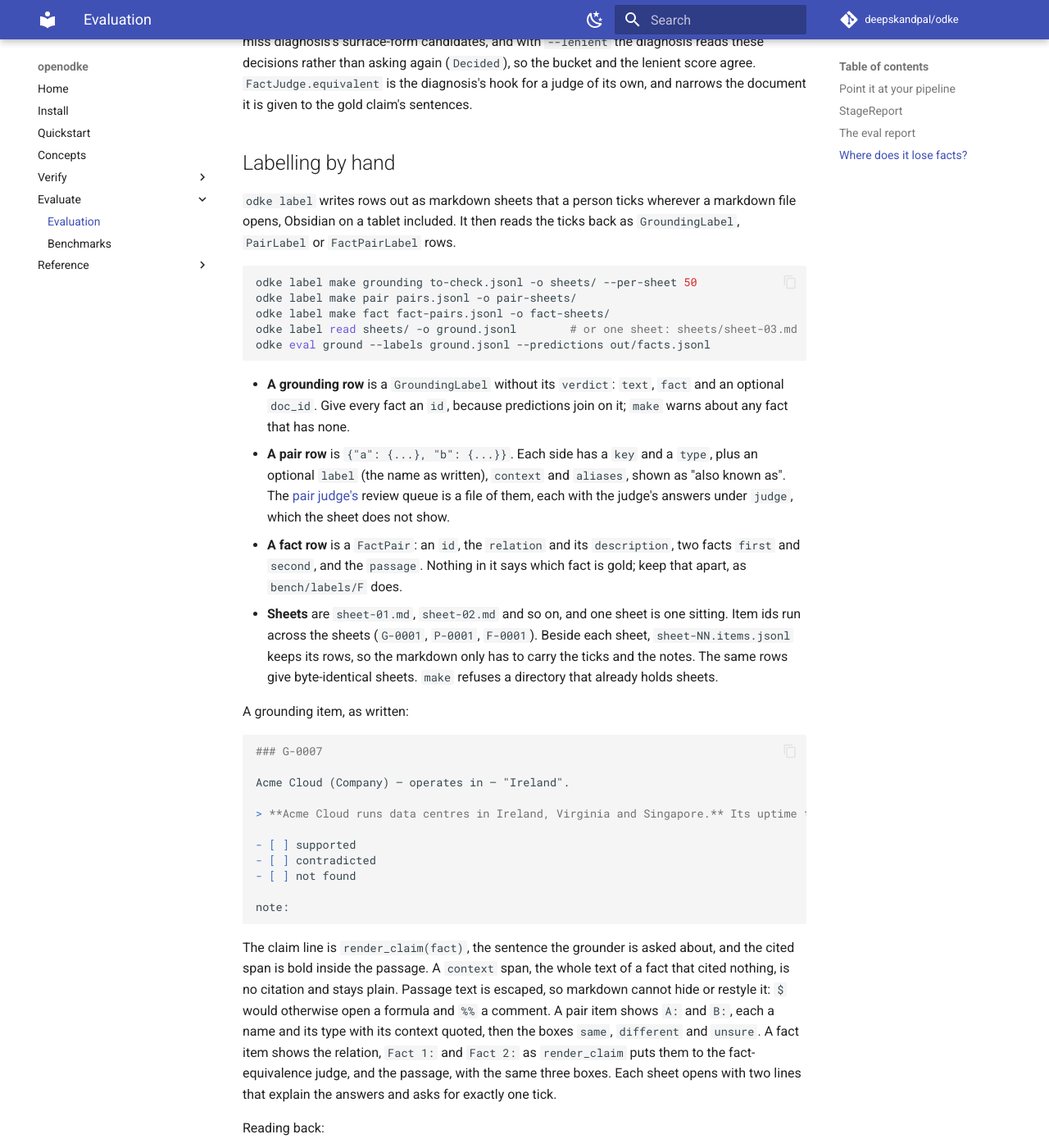
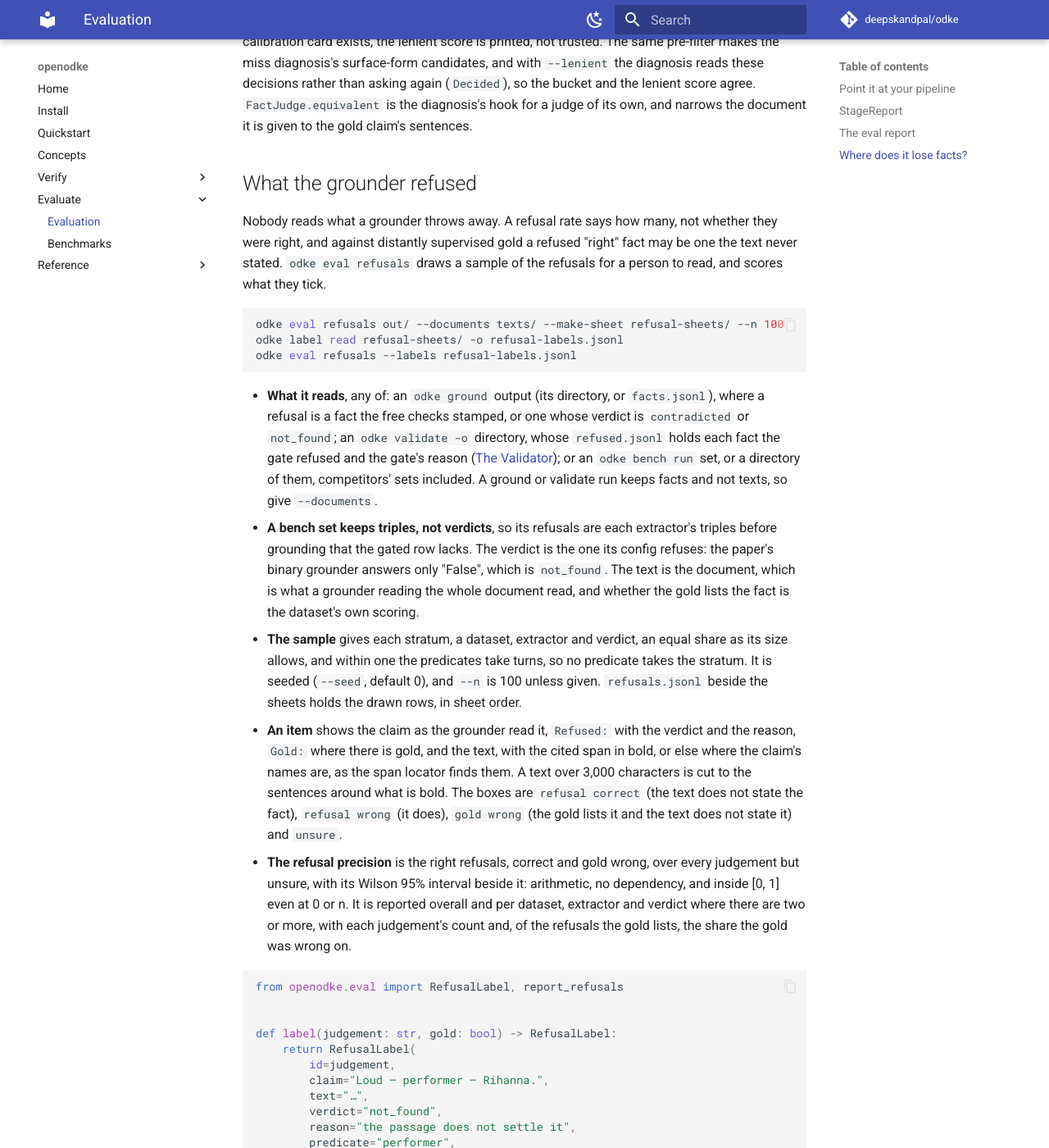
Before and after one commit to deepskandpal/odke, an MkDocs documentation site: the page built from docs/evaluation.md, in a window 1280 px wide and 1400 px high, scrolled down 27252 px. Shown: the whole window at 82% size. Built offline with MkDocs 1.6.1 and Material for MkDocs 9.7.7, drawn with Linux system fonts in a browser that asks for light colours; comment, search, counter and statistics services are not loaded; some of the changed text lies outside the part shown.

Commit message:
docs: what the grounder refused, and refused.jsonl beside a validated graph
The refusals command, what it reads from each output, the sample, the sheet
and the Wilson interval, with a runnable example.

Co-Authored-By: Claude Opus 5.5 <noreply@anthropic.com>
Claude-Session: https://claude.ai/code/session_016EZ1FgTUH3NKEQyU837Wcd

````diff
--- a/docs/evaluation.md
+++ b/docs/evaluation.md
@@ -117,8 +117,8 @@ and `odke bench run` also write an `EvalReport`: one JSON document, versioned by
 check the major version first.
 
 - `odke eval <stage> --report report.json` writes it. `--json` still prints the
-  stage's `StageReport`, as before; for `pipeline`, `precision` and `pool` it
-  prints the eval report.
+  stage's `StageReport`, as before; for `pipeline`, `precision`, `pool` and
+  `refusals` it prints the eval report.
 - `odke bench run` writes it as `report.json` beside the predictions; `--report`
   puts it elsewhere.
 - 1.1 added `judged_precision`, `adjudication` and `pooled_recall`, and 1.2
@@ -1135,11 +1135,81 @@ decisions rather than asking again (`Decided`), so the bucket and the lenient
 score agree. `FactJudge.equivalent` is the diagnosis's hook for a judge of its
 own, and narrows the document it is given to the gold claim's sentences.
 
+## What the grounder refused
+
+Nobody reads what a grounder throws away. A refusal rate says how many, not
+whether they were right, and against distantly supervised gold a refused
+"right" fact may be one the text never stated. `odke eval refusals` draws a
+sample of the refusals for a person to read, and scores what they tick.
+
+```bash
+odke eval refusals out/ --documents texts/ --make-sheet refusal-sheets/ --n 100
+odke label read refusal-sheets/ -o refusal-labels.jsonl
+odke eval refusals --labels refusal-labels.jsonl
+```
+
+- **What it reads**, any of: an `odke ground` output (its directory, or
+  `facts.jsonl`), where a refusal is a fact the free checks stamped, or one
+  whose verdict is `contradicted` or `not_found`; an `odke validate -o`
+  directory, whose `refused.jsonl` holds each fact the gate refused and the
+  gate's reason ([The Validator](validator.md#one-command)); or an
+  `odke bench run` set, or a directory of them, competitors' sets included.
+  A ground or validate run keeps facts and not texts, so give `--documents`.
+- **A bench set keeps triples, not verdicts**, so its refusals are each
+  extractor's triples before grounding that the gated row lacks. The verdict
+  is the one its config refuses: the paper's binary grounder answers only
+  "False", which is `not_found`. The text is the document, which is what a
+  grounder reading the whole document read, and whether the gold lists the
+  fact is the dataset's own scoring.
+- **The sample** gives each stratum, a dataset, extractor and verdict, an
+  equal share as its size allows, and within one the predicates take turns,
+  so no predicate takes the stratum. It is seeded (`--seed`, default 0), and
+  `--n` is 100 unless given. `refusals.jsonl` beside the sheets holds the
+  drawn rows, in sheet order.
+- **An item** shows the claim as the grounder read it, `Refused:` with the
+  verdict and the reason, `Gold:` where there is gold, and the text, with the
+  cited span in bold, or else where the claim's names are, as the span
+  locator finds them. A text over 3,000 characters is cut to the sentences
+  around what is bold. The boxes are `refusal correct` (the text does not
+  state the fact), `refusal wrong` (it does), `gold wrong` (the gold lists it
+  and the text does not state it) and `unsure`.
+- **The refusal precision** is the right refusals, correct and gold wrong,
+  over every judgement but unsure, with its Wilson 95% interval beside it:
+  arithmetic, no dependency, and inside [0, 1] even at 0 or n. It is reported
+  overall and per dataset, extractor and verdict where there are two or more,
+  with each judgement's count and, of the refusals the gold lists, the share
+  the gold was wrong on.
+
+```python
+from openodke.eval import RefusalLabel, report_refusals
+
+
+def label(judgement: str, gold: bool) -> RefusalLabel:
+    return RefusalLabel(
+        id=judgement,
+        claim="Loud — performer — Rihanna.",
+        text="…",
+        verdict="not_found",
+        reason="the passage does not settle it",
+        predicate="performer",
+        gold=gold,
+        judgement=judgement,
+    )
+
+
+labels = [label("refusal_correct", False)] * 6 + [label("gold_wrong", True)] * 2
+labels += [label("refusal_wrong", True)] * 2 + [label("unsure", False)]
+report = report_refusals(labels)
+assert "refusal precision 0.800 [0.490, 0.943] (Wilson 95%), 10 judged, 1 unsure" in report.render()
+```
+
 ## Labelling by hand
 
 `odke label` writes rows out as markdown sheets that a person ticks wherever a
 markdown file opens, Obsidian on a tablet included. It then reads the ticks
 back as `GroundingLabel`, `PairLabel` or `FactPairLabel` rows.
+
+back as `GroundingLabel`, `PairLabel` or `RefusalLabel` rows.
 
 ```bash
 odke label make grounding to-check.jsonl -o sheets/ --per-sheet 50
@@ -1162,6 +1232,12 @@ odke eval ground --labels ground.jsonl --predictions out/facts.jsonl
   it says which fact is gold; keep that apart, as `bench/labels/F` does.
 - **Sheets** are `sheet-01.md`, `sheet-02.md` and so on, and one sheet is one
   sitting. Item ids run across the sheets (`G-0001`, `P-0001`, `F-0001`).
+
+- **A refusal row** is a `Refusal`, as `odke eval refusals --make-sheet`
+  writes it: `id`, `claim`, `text`, `bold`, `verdict`, `reason`, `gold`, and
+  what it was stratified on. Its label adds `judgement`.
+- **Sheets** are `sheet-01.md`, `sheet-02.md` and so on, and one sheet is one
+  sitting. Item ids run across the sheets (`G-0001`, `P-0001`, `X-0001`).
   Beside each sheet, `sheet-NN.items.jsonl` keeps its rows, so the markdown
   only has to carry the ticks and the notes. The same rows give byte-identical
   sheets. `make` refuses a directory that already holds sheets.
@@ -1206,6 +1282,11 @@ Reading back:
   Pairs ticked `unsure` never become a label. They go to `<out>.unsure.jsonl`
   in the input shape, ready to be made into a sheet again. Text after `note:`
   goes to `<out>.notes.jsonl` with the item's id, sheet and answer.
+
+  `PairLabel(a, b, same)` on the two keys, or a refusal row plus `judgement`. Pairs ticked `unsure` never become a
+  `PairLabel`. They go to `<out>.unsure.jsonl` in the input shape, ready to be
+  made into a sheet again. Text after `note:` goes to `<out>.notes.jsonl` with
+  the item's id, sheet and answer.
 - **The summary** gives the sheets and items, how many are labelled and
   unlabelled, and the count for each answer.
 
@@ -1229,6 +1310,9 @@ odke eval pool runs/a runs/b --documents texts/     # no gold: recall relative t
 odke eval compare a.items.jsonl b.items.jsonl --applied offer-relations   # record what B measured
 odke eval pipeline --labels gold.jsonl --documents texts/ --predictions out.jsonl \
     --lenient pairs.jsonl                           # near misses judged; strict stays
+
+odke eval refusals runs/cmp --make-sheet sheets/ --n 100   # what the grounder refused, to tick
+odke eval refusals --labels refusal-labels.jsonl    # refusal precision, Wilson 95%
 ```
 
 - The CLI covers route, extract, ground, resolve, score and validate, and the
@@ -1249,5 +1333,7 @@ odke eval pipeline --labels gold.jsonl --documents texts/ --predictions out.json
 - `precision` takes `--facts` a judge graded, and `--labels` or
   `--make-sheet`; `pool` takes two or more runs
   ([Your data, no gold](#your-data-no-gold)).
+- `refusals` takes runs and `--make-sheet`, or `--labels` alone
+  ([What the grounder refused](#what-the-grounder-refused)).
 - `--report PATH` writes the [eval report](#the-eval-report) for any stage.
 - Errors exit with status 2.
````
Also changed, not shown: docs/validator.md (+5 -0 lines).
